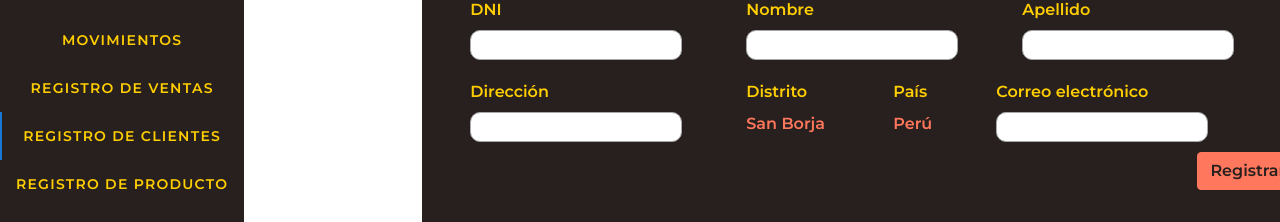
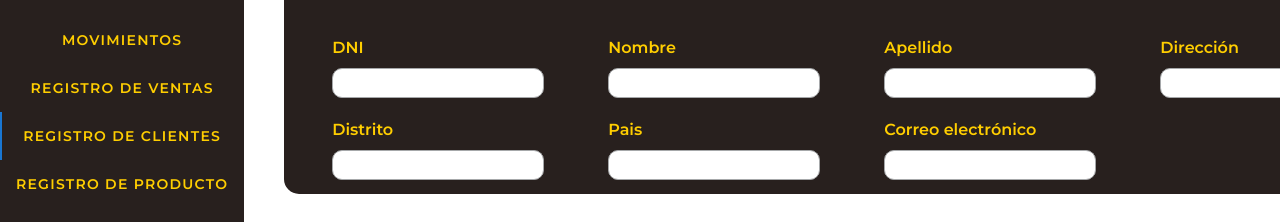
Before and after one commit to GinoQuispe21/FrontEnd---BodegApp, a Vue app: page /homepage in a window 1280 px wide. Both pictures are taken after a click on the tab "REGISTRO DE CLIENTES". Shown: the part 192-414 px from the top of the page. Built offline with nearby package versions, Linux system fonts and the light colour scheme.

Commit message:
Added Create Customer and Delete product and Get All

```diff
--- a/src/components/ProductList.vue
+++ b/src/components/ProductList.vue
@@ -83,7 +83,7 @@
                                 <div class="vl"></div>
                                 <div class="row justify-content-center col-2">
                                     <div class="col-auto">
-                                        <b-btn>Eliminar</b-btn>
+                                        <b-btn @click="deleteProduct(product.id)">Eliminar</b-btn>
                                     </div>
                                 </div>
                             </div>
@@ -121,6 +121,10 @@
                 })
         },
         methods:{
+            deleteProduct(productid){
+              this.axios.delete(baseURL + 'products/' + productid).then(response =>{
+                console.log(response)})
+            }
         }
     }
 </script>
--- a/src/components/RegisterClient.vue
+++ b/src/components/RegisterClient.vue
@@ -9,47 +9,42 @@
                             <div class="left right">
                                 <label for="dni">DNI</label>
                                 <div class="paddin"></div>
-                                <input id="dni" type="text"/>
+                                <input v-model="dni" id="dni" type="text"/>
                             </div>
                             <div class="left right">
                                 <label for="name">Nombre</label>
                                 <div class="paddin"></div>
-                                <input id="name" type="text"  />
+                                <input v-model="customerName" id="name" type="text"  />
                             </div>
                             <div class="left right">
                                 <label for="code">Apellido</label>
                                 <div class="paddin"></div>
-                                <input id="code" type="text" />
+                                <input v-model="customerLastname" id="code" type="text" />
                             </div>
                             <div></div>
                             <div class="left right">
                                 <label for="address">Dirección</label>
                                 <div class="paddin"></div>
-                                <input id="address" type="text"/>
+                                <input v-model="address" id="address" type="text"/>
                             </div>
                             <div class="left right">
-                                <label for="district">Distrito</label>
-                                <div></div>
-                                <select name="distrcit" id="district" class="c_select">
-                                    <option value="SB">San Borja</option>
-                                    <option value="L_Ol">Los Olivos</option>
-                                </select>
+                                <label for="name">Distrito</label>
+                                <div class="paddin"></div>
+                                <input v-model="district" id="district" type="text"/>
                             </div>
                             <div class="left right">
-                                <label for="country">País</label>
-                                <div></div>
-                                <select name="country" id="country" class="c_select">
-                                    <option value="p">Perú</option>
-                                </select>
+                                <label for="name">Pais</label>
+                                <div class="paddin"></div>
+                                <input v-model="country" id="country" type="text"/>
                             </div>
                             <div class="left right">
                                 <label for="email">Correo electrónico</label>
                                 <div class="paddin"></div>
-                                <input id="email" type="email"  />
+                                <input v-model="email" id="email" type="email"  />
                             </div>
                             <div style="padding-top: 3rem"></div>
                             <div class="text-right">
-                                <b-btn class="btt">Registrar</b-btn>
+                                <b-btn @click="postCustomer()" class="btt">Registrar</b-btn>
                             </div>
                         </form>
                     </div>
@@ -100,8 +95,47 @@
 </template>
 
 <script>
+    import { baseURL } from '@/baseURL';
     export default {
-        name: "RegisterClient"
+        name: "RegisterClient",
+        data: ()=>{
+            return {
+                dni : null,
+                customerName : null,
+                customerLastname : null,
+                address : null,
+                district : null,
+                country : null,
+                email : null,
+
+                //Datos para Customer Account
+                currentBalance : null,
+                credit : null,
+                interestRate : null,
+                interestRateType : null,
+                interestRatePeriod : null,
+                compounding : null,
+                typeYear : null
+            }
+        },
+        methods:{
+          postCustomer(){
+            this.axios.post(baseURL + 'users/1/customers', {
+              dni : parseFloat(this.dni),
+              customerName : this.customerName,
+              customerLastname : this.customerLastname,
+              address : this.address,
+              district : this.district,
+              country : this.country,
+              email : this.email
+            })
+            .then((responseUser) => {
+              //Create Customer
+              this.axios.post(baseURL + 'customers/' + responseUser.data.id + '/customerAccounts', {
+                address: this.form.address,
+              })})
+          }
+        }
     }
 </script>
 
```
